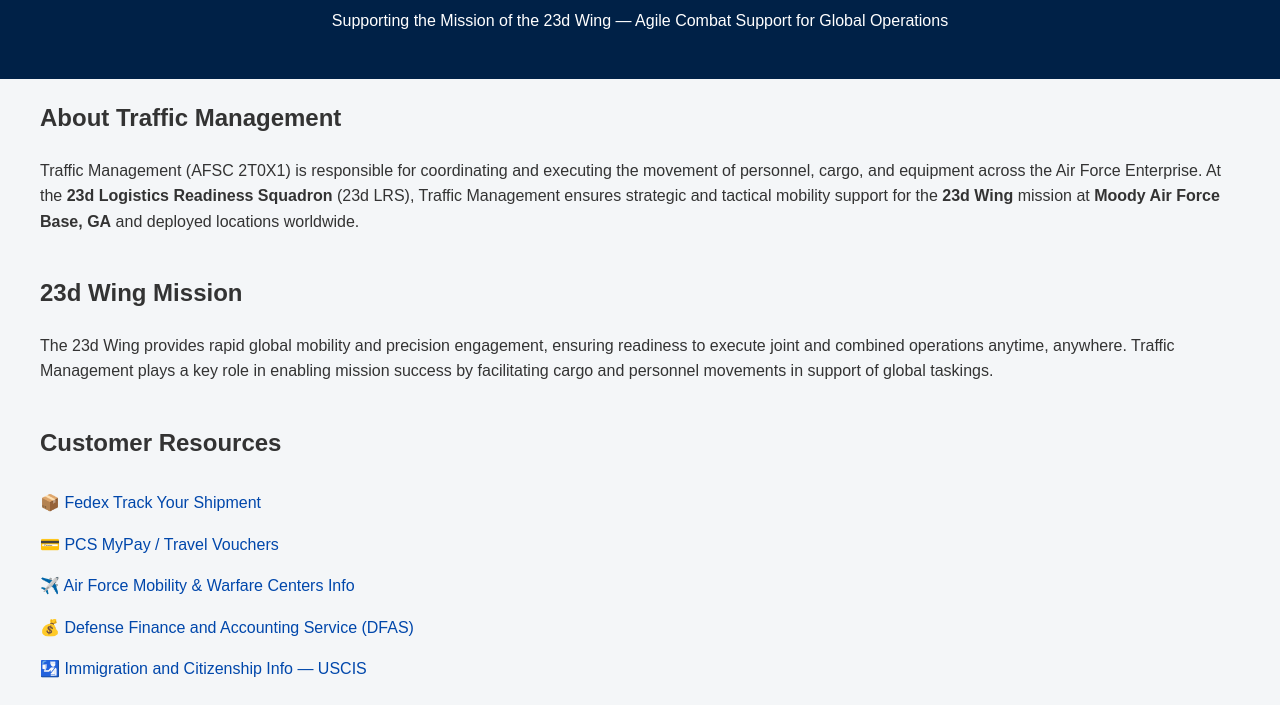
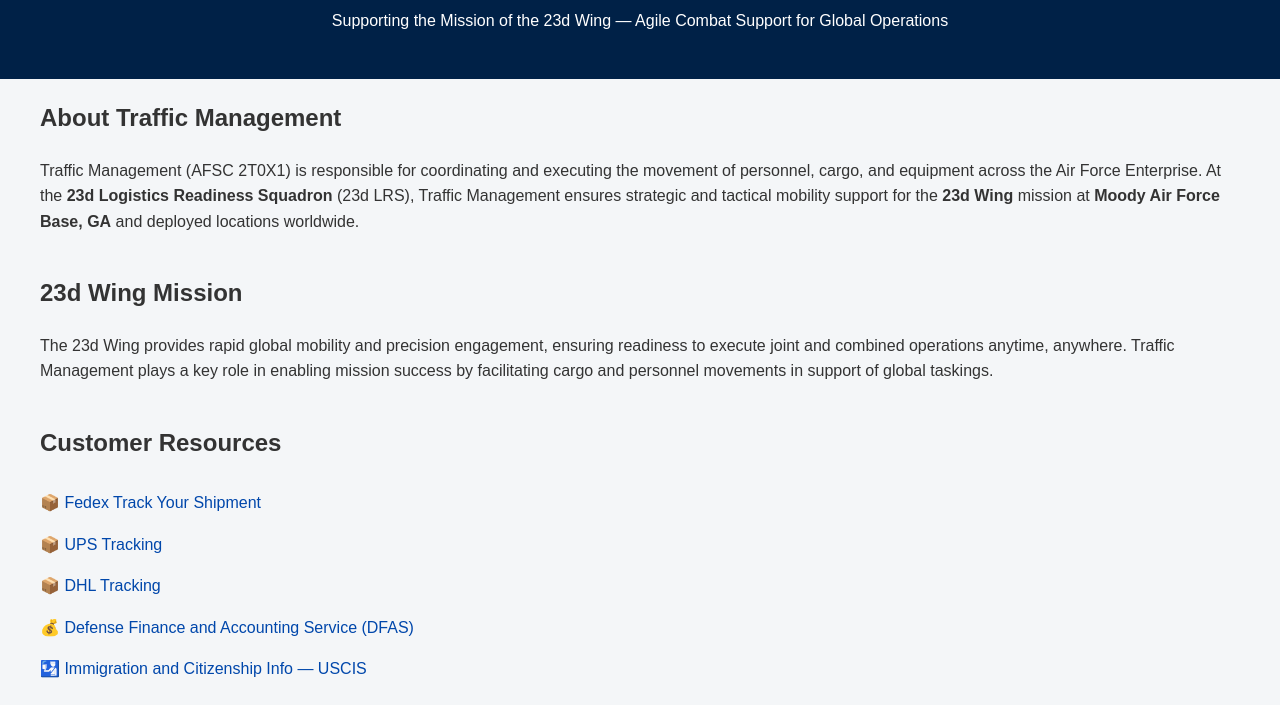
Before and after one commit to achambers463/Traffic-Management, a plain HTML site: page index.html in a window 1280 px wide. Shown: the part 95-800 px from the top of the page. Drawn offline with Linux system fonts and the light colour scheme.

Commit message:
index.html

```diff
--- a/index.html
+++ b/index.html
@@ -67,8 +67,8 @@
         <h2>Customer Resources</h2>
         <div class="link-list">
             <a href="https://www.fedex.com/en-us/tracking" target="_blank">📦 Fedex Track Your Shipment</a>
-            <a href="https://www.pcsmypay.com" target="_blank">💳 PCS MyPay / Travel Vouchers</a>
-            <a href="https://www.af.mil/About-Us/Fact-Sheets/Display/Article/104486/air-force-mobility-warfare-centers/" target="_blank">✈️ Air Force Mobility & Warfare Centers Info</a>
+            <a href="https://www.ups.com/track" target="_blank">📦 UPS Tracking</a>
+            <a href="https://www.dhl.com/us-en/home/tracking.html" target="_blank">📦 DHL Tracking</a>
             <a href="https://www.dfas.mil" target="_blank">💰 Defense Finance and Accounting Service (DFAS)</a>
             <a href="https://www.uscis.gov" target="_blank">🛂 Immigration and Citizenship Info — USCIS</a>
         </div>
```
